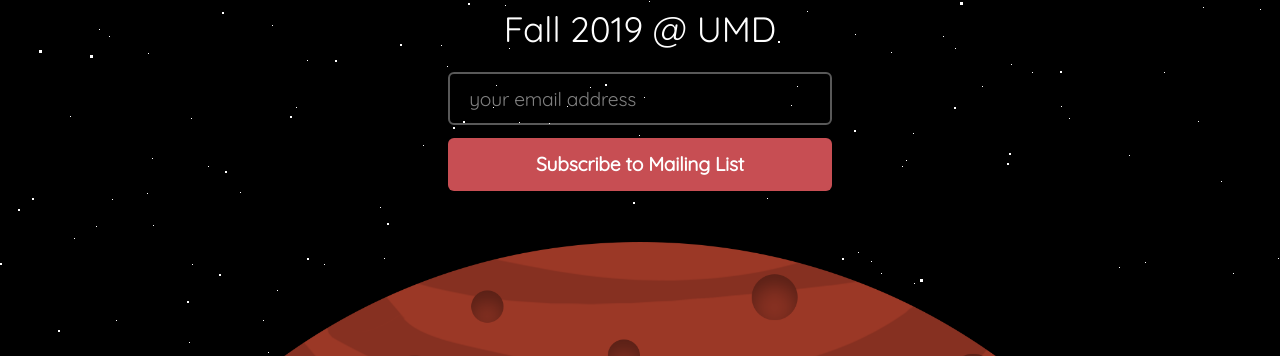
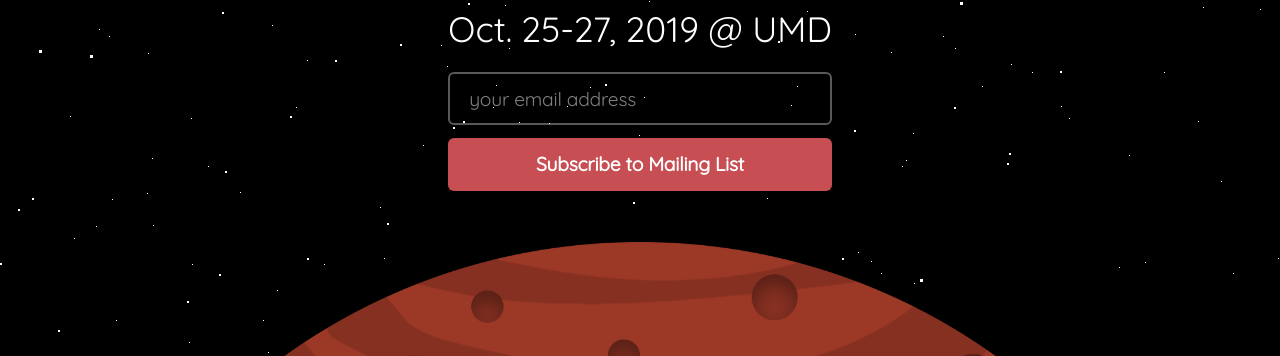
Before and after one commit to realityHacks/realityHacks.github.io, a plain HTML site: page index.html in a window 1280 px wide. Shown: the part 444-800 px from the top of the page. Drawn offline with nearby package versions, Linux system fonts and the light colour scheme.

Commit message:
Added date of event

```diff
--- a/index.html
+++ b/index.html
@@ -27,7 +27,7 @@
 			<iframe src="stars.html" width="560" height="315" frameborder="0" style="z-index:-1;" allowfullscreen uk-cover></iframe>
 			<img id="RH-logo" src="./img/logo.png">
 			<h1 class="intro-info" id="date" style="margin-bottom: 10px;">D.C.'s Premiere AR/VR Hackathon</h1>
-			<h2 class="intro-info" id="date" style="font-size: 2.2em; margin-bottom: 20px;">Fall 2019 @ UMD</h2>
+			<h2 class="intro-info" id="date" style="font-size: 2.2em; margin-bottom: 20px;">Oct. 25-27, 2019 @ UMD</h2>
 			<div id="subscription-div">
 				<form id="subscription-form">
 					<input type="email" autocapitalize="off" autocorrect="off" name="MERGE0" id="email-field" size="25" value="" placeholder="your email address" required>
```
